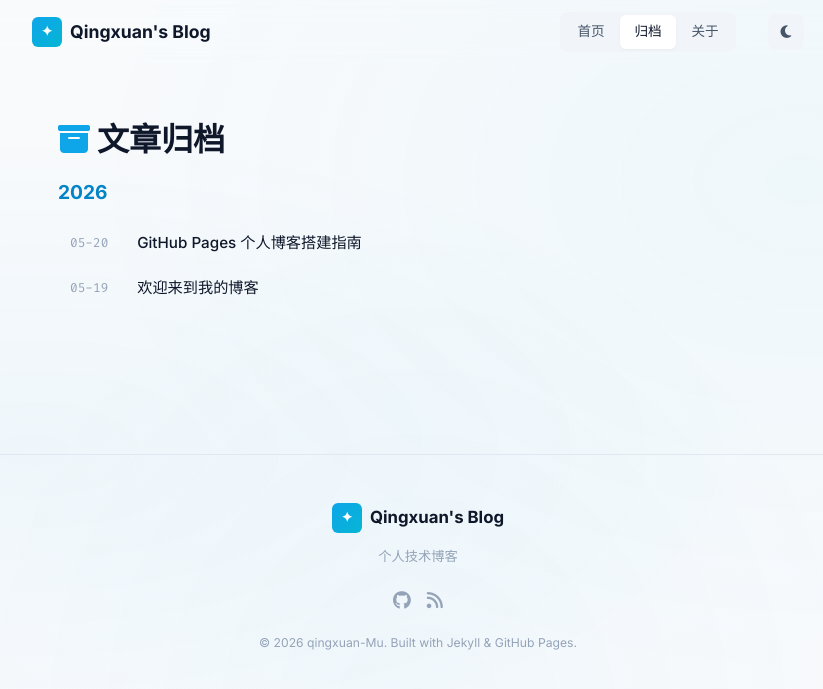
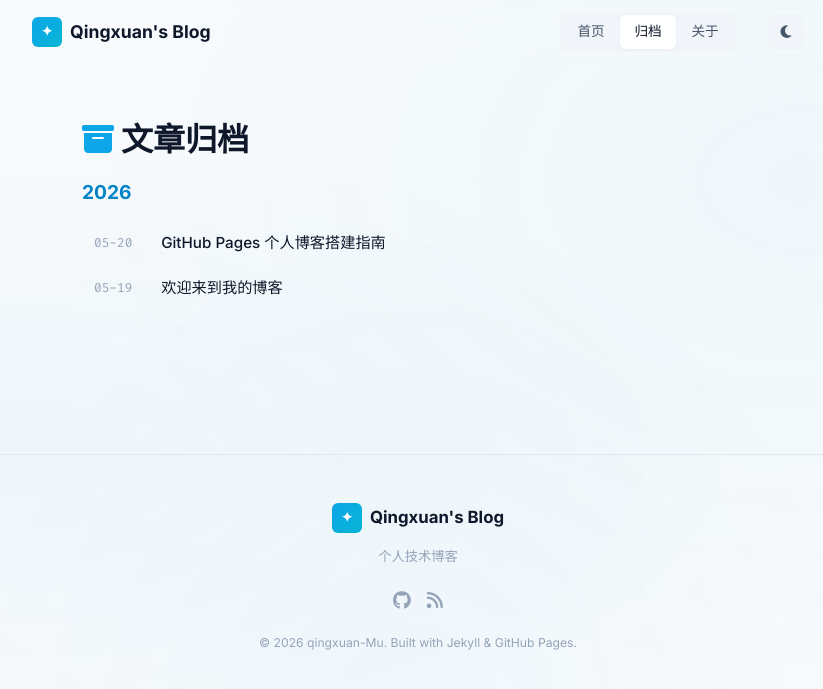
Before and after one commit to qingxuan-Mu/qingxuan-Mu.github.io, a Jekyll site: the page built from archive.md, in a window 1280 px wide. Shown: the top 689 px of the page, without its empty margins (222-1045 px from the left). Built offline with Jekyll 4.4.1, drawn with Linux system fonts in a browser that asks for light colours.

Commit message:
修复移动端页面边距

```diff
--- a/assets/css/style.css
+++ b/assets/css/style.css
@@ -373,7 +373,7 @@ body::before {
 .post-article {
   max-width: 720px;
   margin: 0 auto;
-  padding: 3rem 0;
+  padding: 3rem 24px;
 }
 
 .post-article header {
@@ -569,7 +569,7 @@ body::before {
 .archive-page {
   max-width: 720px;
   margin: 0 auto;
-  padding: 3rem 0;
+  padding: 3rem 24px;
 }
 
 .archive-page > h1 {
@@ -631,7 +631,7 @@ body::before {
 .about-page {
   max-width: 640px;
   margin: 0 auto;
-  padding: 3rem 0;
+  padding: 3rem 24px;
 }
 
 .about-page .about-header {
@@ -853,7 +853,9 @@ body::before {
   .post-card .card-title { font-size: 1rem; }
   .post-card .card-excerpt { font-size: 0.83rem; -webkit-line-clamp: 3; }
 
-  .post-article { padding: 1.5rem 0; }
+  .post-article { padding: 1.5rem 20px; }
+  .archive-page { padding: 1.5rem 20px; }
+  .about-page { padding: 1.5rem 20px; }
   .post-article h1 { font-size: 1.35rem; }
   .post-article .post-meta-bar { font-size: 0.8rem; }
   .reading-progress { top: 56px; }
```
